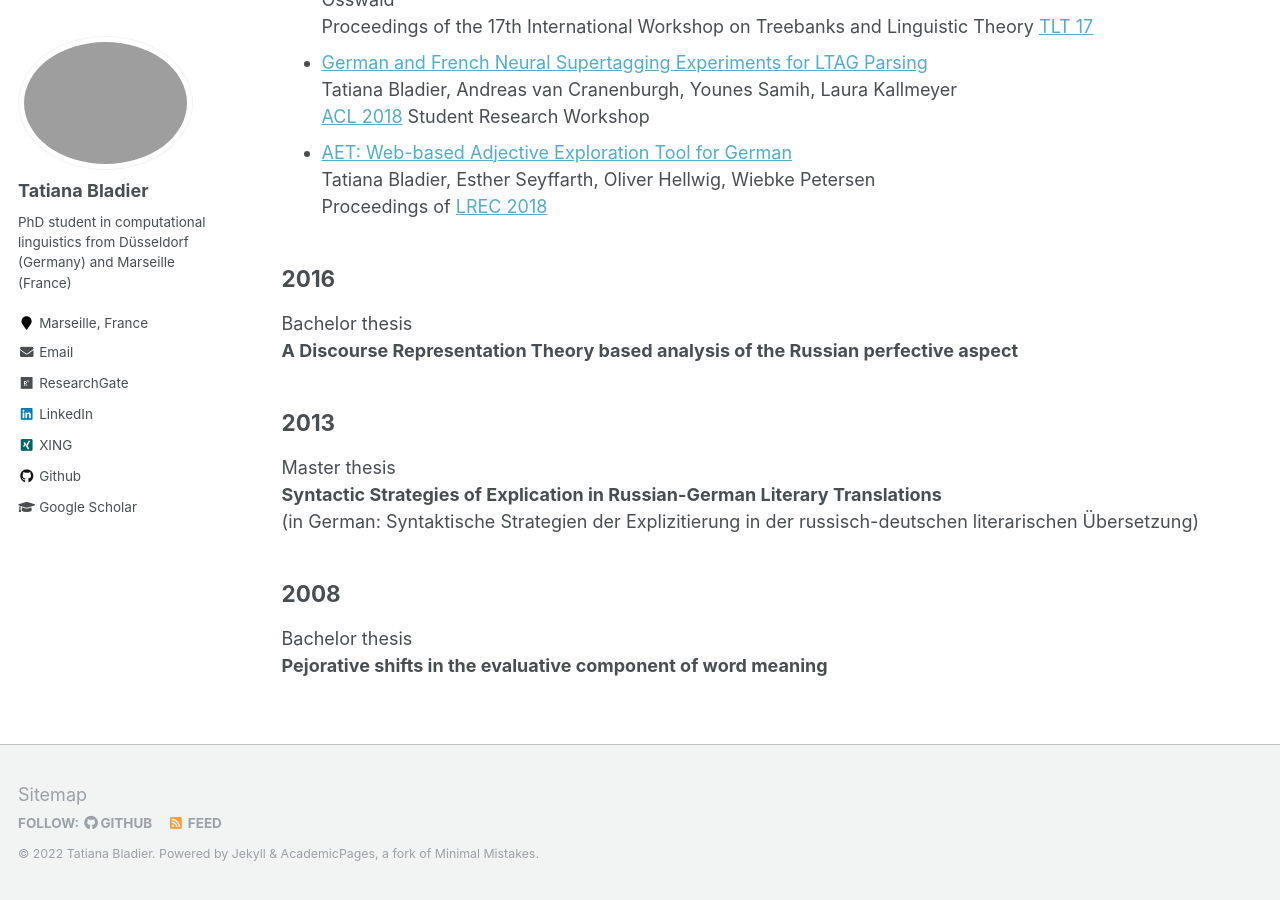
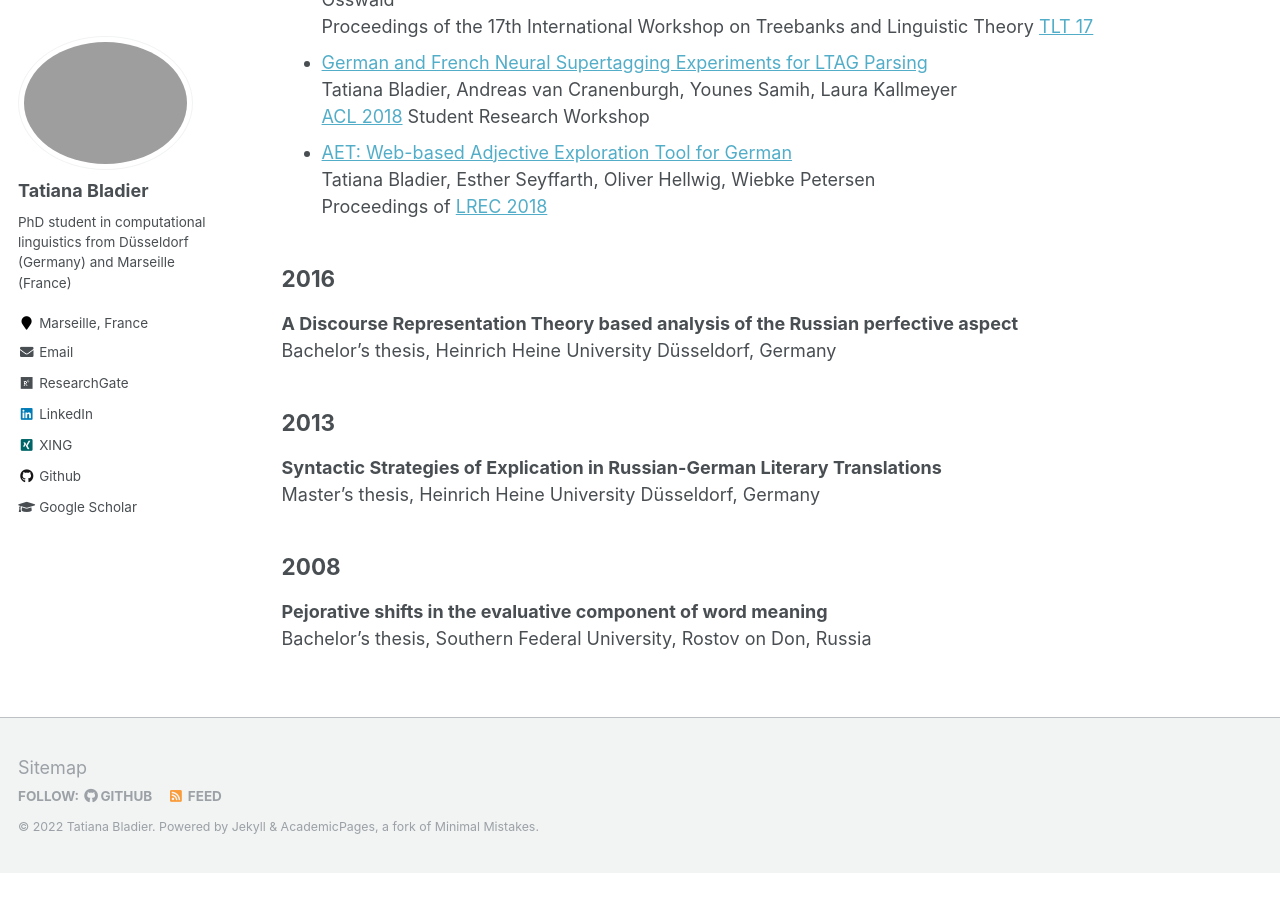
Before and after one commit to TatianaBladier/TatianaBladier.github.io, a Jekyll site: the page built from _pages/publications.md, in a window 1280 px wide and 900 px high, scrolled down 1327 px. Built offline with Jekyll 4.4.1, drawn with Linux system fonts in a browser that asks for light colours; after the commit the page ends 2200 px from its top, so only the background shows below that.

Commit message:
update publications

```diff
--- a/_pages/publications.md
+++ b/_pages/publications.md
@@ -55,16 +55,15 @@ Proceedings of [LREC 2018](http://lrec2018.lrec-conf.org/en/)
 
 ## 2016
 
-Bachelor thesis <br />
-**A Discourse Representation Theory based analysis of the Russian perfective aspect**
+**A Discourse Representation Theory based analysis of the Russian perfective aspect**<br />
+Bachelor's thesis, Heinrich Heine University Düsseldorf, Germany
 
 ## 2013
 
-Master thesis <br />
-**Syntactic Strategies of Explication in Russian-German Literary Translations<br />**
-(in German: Syntaktische Strategien der Explizitierung in der russisch-deutschen literarischen Übersetzung)
+**Syntactic Strategies of Explication in Russian-German Literary Translations** <br />
+Master's thesis, Heinrich Heine University Düsseldorf, Germany <br />
 
 ## 2008
 
-Bachelor thesis<br />
 **Pejorative shifts in the evaluative component of word meaning<br />**
+Bachelor's thesis, Southern Federal University, Rostov on Don, Russia<br />
```
